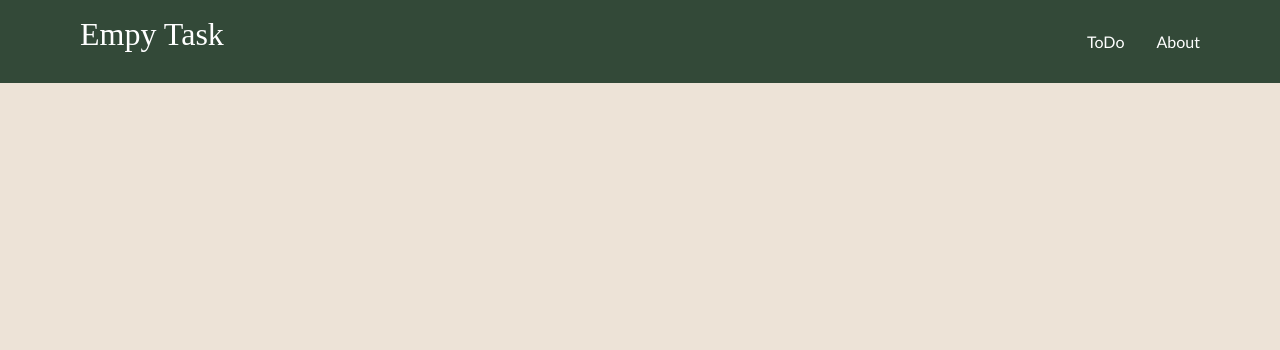
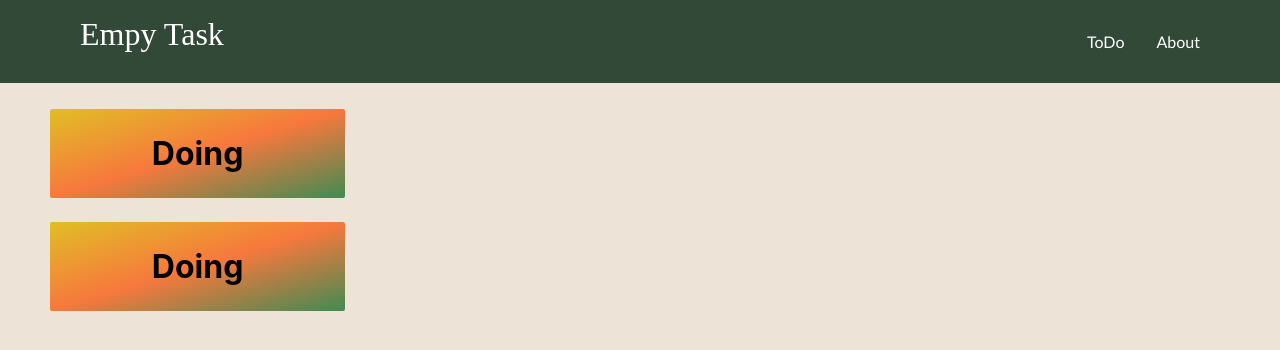
Before and after one commit to hudahamid/Recoded-final-board, a React (Create React App) app: page /Component/tasks/Doing in a window 1280 px wide. Shown: the top 350 px of the page. Built offline with nearby package versions, Linux system fonts and the light colour scheme; no server answers; the database is empty; a web font is replaced by a local one.

Commit message:
doing rendering

```diff
--- a/src/App.js
+++ b/src/App.js
@@ -18,11 +18,13 @@ function App() {
           <Routes>
             {/* <Route path="/" element={<ToDo />}></Route>    */}
             <Route path="/Component/tasks/ToDo" element={<ToDo />}></Route>
+            <Route path="/Component/tasks/Doing" element={<Doing />}></Route>
             <Route path="/Component/tasks/TasksCard" element={<TaskCard/>}></Route>
 
             <Route path="/about" element={<About />}></Route>
 
           </Routes>
+          <Doing />
 
         </div>
 
--- a/src/Component/tasks/Doing.js
+++ b/src/Component/tasks/Doing.js
@@ -65,9 +65,9 @@ function Doing(){
       <Container>
         <Row className='card1'>
         <Col>
-        <h1>ToDo</h1>
+        <h1>Doing</h1>
 
-        <form className="form-todo" style={{
+        {/* <form className="form-todo" style={{
                     display: "flex",
                     flexDirection: "column",
                     marginTop: "20px",
@@ -117,7 +117,7 @@ function Doing(){
 
 
 
-    </form>
+    </form> */}
     {taskList.map((task) => {
           return (
 
```
Also changed, not shown: src/styles.css (line endings or trailing spaces).
